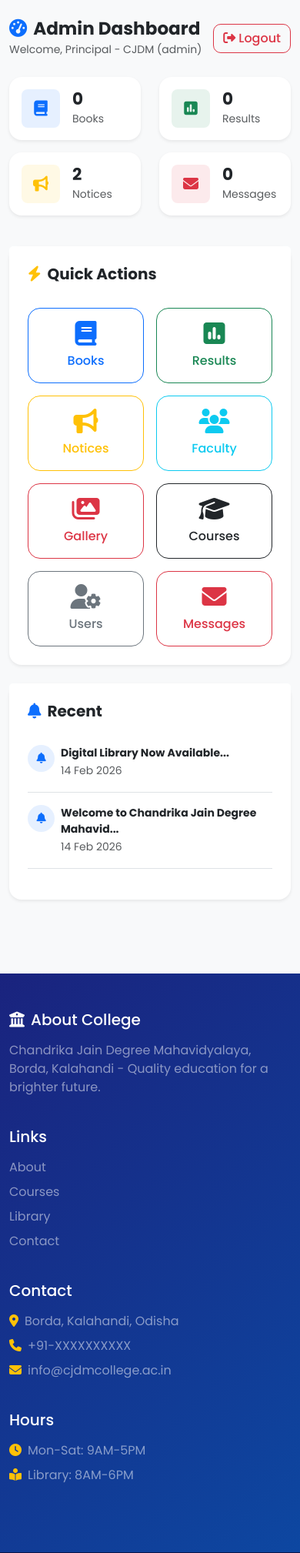
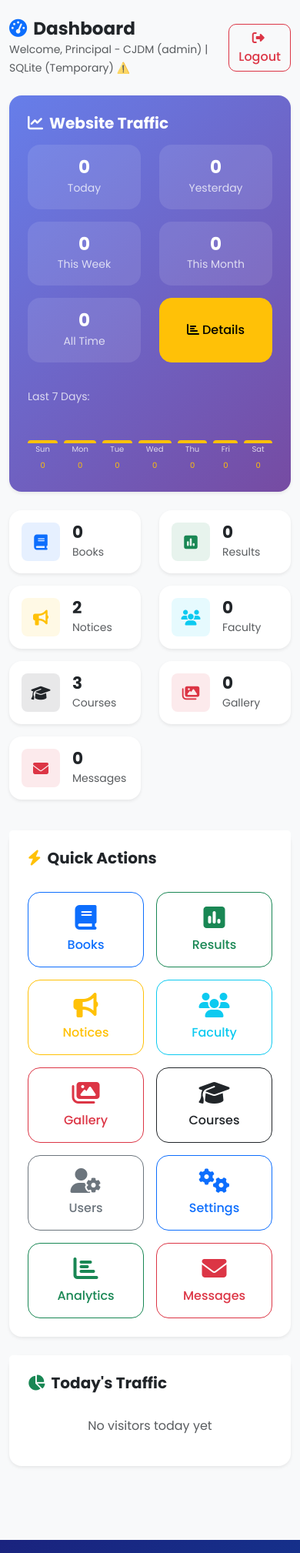
Before and after one commit to sobhit9777-hue/chandrika-jain-college, a Flask app: page /admin/dashboard in a window 390 px wide. Shown: the part 77-2095 px from the top of the page at 77% size. Run offline with Flask 3, Linux system fonts and the light colour scheme; a user stored in the database is signed in.

Commit message:
Update dashboard.html

```diff
--- a/templates/admin/dashboard.html
+++ b/templates/admin/dashboard.html
@@ -4,35 +4,158 @@
 <section class="py-4 bg-light" style="min-height:85vh;">
     <div class="container">
         <div class="d-flex justify-content-between align-items-center mb-4">
-            <div><h3 class="fw-bold mb-0"><i class="fas fa-tachometer-alt me-2 text-primary"></i>Admin Dashboard</h3><small class="text-muted">Welcome, {{ current_user.name }} ({{ current_user.role }})</small></div>
+            <div>
+                <h3 class="fw-bold mb-0"><i class="fas fa-tachometer-alt me-2 text-primary"></i>Dashboard</h3>
+                <small class="text-muted">Welcome, {{ current_user.name }} ({{ current_user.role }}) | {{ storage_type }}</small>
+            </div>
             <a href="{{ url_for('admin_logout') }}" class="btn btn-outline-danger"><i class="fas fa-sign-out-alt me-1"></i>Logout</a>
         </div>
+
+        <!-- ✅ TRAFFIC STATS -->
+        <div class="card border-0 shadow-sm rounded-4 mb-4" style="background:linear-gradient(135deg,#667eea,#764ba2);">
+            <div class="card-body p-4">
+                <h5 class="text-white fw-bold mb-3"><i class="fas fa-chart-line me-2"></i>Website Traffic</h5>
+                <div class="row text-center text-white">
+                    <div class="col-6 col-md-2 mb-3">
+                        <div class="bg-white bg-opacity-10 rounded-4 p-3">
+                            <h3 class="fw-bold mb-0">{{ traffic.today }}</h3>
+                            <small class="opacity-75">Today</small>
+                        </div>
+                    </div>
+                    <div class="col-6 col-md-2 mb-3">
+                        <div class="bg-white bg-opacity-10 rounded-4 p-3">
+                            <h3 class="fw-bold mb-0">{{ traffic.yesterday }}</h3>
+                            <small class="opacity-75">Yesterday</small>
+                        </div>
+                    </div>
+                    <div class="col-6 col-md-2 mb-3">
+                        <div class="bg-white bg-opacity-10 rounded-4 p-3">
+                            <h3 class="fw-bold mb-0">{{ traffic.this_week }}</h3>
+                            <small class="opacity-75">This Week</small>
+                        </div>
+                    </div>
+                    <div class="col-6 col-md-2 mb-3">
+                        <div class="bg-white bg-opacity-10 rounded-4 p-3">
+                            <h3 class="fw-bold mb-0">{{ traffic.this_month }}</h3>
+                            <small class="opacity-75">This Month</small>
+                        </div>
+                    </div>
+                    <div class="col-6 col-md-2 mb-3">
+                        <div class="bg-white bg-opacity-10 rounded-4 p-3">
+                            <h3 class="fw-bold mb-0">{{ traffic.total }}</h3>
+                            <small class="opacity-75">All Time</small>
+                        </div>
+                    </div>
+                    <div class="col-6 col-md-2 mb-3">
+                        <a href="{{ url_for('admin_analytics') }}" class="btn btn-warning w-100 h-100 d-flex align-items-center justify-content-center rounded-4">
+                            <span><i class="fas fa-chart-bar me-1"></i>Details</span>
+                        </a>
+                    </div>
+                </div>
+
+                <!-- 7 Day Chart -->
+                {% if daily_traffic %}
+                <div class="mt-3">
+                    <small class="text-white opacity-75">Last 7 Days:</small>
+                    <div class="d-flex align-items-end gap-2 mt-2" style="height:80px;">
+                        {% set max_count = daily_traffic|map(attribute='count')|max or 1 %}
+                        {% for day in daily_traffic %}
+                        <div class="text-center flex-fill">
+                            <div class="bg-warning rounded-top" style="height:{{ (day.count / max_count * 60)|int }}px; min-height:4px;"
+                                 title="{{ day.date }}: {{ day.count }} visitors"></div>
+                            <small class="text-white opacity-75 d-block" style="font-size:10px;">{{ day.day }}</small>
+                            <small class="text-warning" style="font-size:10px;">{{ day.count }}</small>
+                        </div>
+                        {% endfor %}
+                    </div>
+                </div>
+                {% endif %}
+            </div>
+        </div>
+
+        <!-- Content Stats -->
         <div class="row mb-4">
-            {% for key, icon, color in [('books','book','primary'),('results','poll','success'),('notices','bullhorn','warning'),('messages','envelope','danger')] %}
-            <div class="col-lg-3 col-md-4 col-6 mb-3"><div class="card border-0 shadow-sm rounded-4"><div class="card-body d-flex align-items-center p-3">
-                <div class="bg-{{ color }} bg-opacity-10 rounded-3 d-flex align-items-center justify-content-center me-3" style="width:50px;height:50px;"><i class="fas fa-{{ icon }} fa-lg text-{{ color }}"></i></div>
-                <div><h4 class="fw-bold mb-0">{{ stats[key] }}</h4><small class="text-muted">{{ key|title }}</small></div>
-            </div></div></div>
+            {% for key, icon, color in [('books','book','primary'),('results','poll','success'),('notices','bullhorn','warning'),('faculty','users','info'),('courses','graduation-cap','dark'),('gallery','images','danger'),('messages','envelope','danger')] %}
+            <div class="col-lg-3 col-md-4 col-6 mb-3">
+                <div class="card border-0 shadow-sm rounded-4">
+                    <div class="card-body d-flex align-items-center p-3">
+                        <div class="bg-{{ color }} bg-opacity-10 rounded-3 d-flex align-items-center justify-content-center me-3" style="width:50px;height:50px;">
+                            <i class="fas fa-{{ icon }} fa-lg text-{{ color }}"></i>
+                        </div>
+                        <div><h4 class="fw-bold mb-0">{{ stats[key] }}</h4><small class="text-muted">{{ key|title }}</small></div>
+                    </div>
+                </div>
+            </div>
             {% endfor %}
         </div>
+
+        <!-- Quick Actions -->
         <div class="row">
-            <div class="col-lg-8 mb-4"><div class="card border-0 shadow-sm rounded-4"><div class="card-header bg-white border-0 p-4 pb-0"><h5 class="fw-bold"><i class="fas fa-bolt me-2 text-warning"></i>Quick Actions</h5></div><div class="card-body p-4"><div class="row g-3">
-                {% for url, icon, color, label in [('manage_books','book','primary','Books'),('manage_results','poll','success','Results'),('manage_notices','bullhorn','warning','Notices'),('manage_faculty','users','info','Faculty'),('manage_gallery','images','danger','Gallery'),('manage_courses','graduation-cap','dark','Courses')] %}
-                <div class="col-md-4 col-6"><a href="{{ url_for(url) }}" class="btn btn-outline-{{ color }} w-100 p-3 rounded-4"><i class="fas fa-{{ icon }} fa-2x d-block mb-2"></i>{{ label }}</a></div>
-                {% endfor %}
-                {% if current_user.role == 'admin' %}
-                <div class="col-md-4 col-6"><a href="{{ url_for('manage_users') }}" class="btn btn-outline-secondary w-100 p-3 rounded-4"><i class="fas fa-user-cog fa-2x d-block mb-2"></i>Users</a></div>
-                <div class="col-md-4 col-6"><a href="{{ url_for('admin_messages') }}" class="btn btn-outline-danger w-100 p-3 rounded-4 position-relative"><i class="fas fa-envelope fa-2x d-block mb-2"></i>Messages{% if stats.messages > 0 %}<span class="position-absolute top-0 end-0 badge bg-danger rounded-pill">{{ stats.messages }}</span>{% endif %}</a></div>
-                {% endif %}
-            </div></div></div></div>
-            <div class="col-lg-4 mb-4"><div class="card border-0 shadow-sm rounded-4"><div class="card-header bg-white border-0 p-4 pb-0"><h5 class="fw-bold"><i class="fas fa-bell me-2 text-primary"></i>Recent</h5></div><div class="card-body p-4">
-                {% for notice in recent_notices %}
-                <div class="d-flex align-items-start mb-3 pb-3 border-bottom">
-                    <div class="bg-primary bg-opacity-10 rounded-circle d-flex align-items-center justify-content-center me-2" style="width:35px;height:35px;min-width:35px;"><i class="fas fa-bell text-primary small"></i></div>
-                    <div><small class="fw-bold d-block">{{ notice.title[:40] }}...</small><small class="text-muted">{{ notice.post_date.strftime('%d %b %Y') }}</small></div>
+            <div class="col-lg-8 mb-4">
+                <div class="card border-0 shadow-sm rounded-4">
+                    <div class="card-header bg-white border-0 p-4 pb-0">
+                        <h5 class="fw-bold"><i class="fas fa-bolt me-2 text-warning"></i>Quick Actions</h5>
+                    </div>
+                    <div class="card-body p-4">
+                        <div class="row g-3">
+                            {% for url, icon, color, label in [('manage_books','book','primary','Books'),('manage_results','poll','success','Results'),('manage_notices','bullhorn','warning','Notices'),('manage_faculty','users','info','Faculty'),('manage_gallery','images','danger','Gallery'),('manage_courses','graduation-cap','dark','Courses')] %}
+                            <div class="col-md-4 col-6">
+                                <a href="{{ url_for(url) }}" class="btn btn-outline-{{ color }} w-100 p-3 rounded-4">
+                                    <i class="fas fa-{{ icon }} fa-2x d-block mb-2"></i>{{ label }}
+                                </a>
+                            </div>
+                            {% endfor %}
+
+                            {% if current_user.role == 'admin' %}
+                            <div class="col-md-4 col-6">
+                                <a href="{{ url_for('manage_users') }}" class="btn btn-outline-secondary w-100 p-3 rounded-4">
+                                    <i class="fas fa-user-cog fa-2x d-block mb-2"></i>Users
+                                </a>
+                            </div>
+                            {% endif %}
+
+                            <!-- ✅ NEW Buttons -->
+                            <div class="col-md-4 col-6">
+                                <a href="{{ url_for('admin_settings') }}" class="btn btn-outline-primary w-100 p-3 rounded-4">
+                                    <i class="fas fa-cogs fa-2x d-block mb-2"></i>Settings
+                                </a>
+                            </div>
+                            <div class="col-md-4 col-6">
+                                <a href="{{ url_for('admin_analytics') }}" class="btn btn-outline-success w-100 p-3 rounded-4">
+                                    <i class="fas fa-chart-bar fa-2x d-block mb-2"></i>Analytics
+                                </a>
+                            </div>
+                            <div class="col-md-4 col-6">
+                                <a href="{{ url_for('admin_messages') }}" class="btn btn-outline-danger w-100 p-3 rounded-4 position-relative">
+                                    <i class="fas fa-envelope fa-2x d-block mb-2"></i>Messages
+                                    {% if stats.messages > 0 %}<span class="position-absolute top-0 end-0 badge bg-danger rounded-pill">{{ stats.messages }}</span>{% endif %}
+                                </a>
+                            </div>
+                        </div>
+                    </div>
                 </div>
-                {% endfor %}
-            </div></div></div>
+            </div>
+
+            <!-- Page Traffic Today -->
+            <div class="col-lg-4 mb-4">
+                <div class="card border-0 shadow-sm rounded-4">
+                    <div class="card-header bg-white border-0 p-4 pb-0">
+                        <h5 class="fw-bold"><i class="fas fa-chart-pie me-2 text-success"></i>Today's Traffic</h5>
+                    </div>
+                    <div class="card-body p-4">
+                        {% if page_traffic %}
+                        {% for page, count in page_traffic %}
+                        <div class="d-flex justify-content-between align-items-center mb-2 pb-2 border-bottom">
+                            <span><i class="fas fa-file me-2 text-primary"></i>{{ page|title }}</span>
+                            <span class="badge bg-primary rounded-pill">{{ count }}</span>
+                        </div>
+                        {% endfor %}
+                        {% else %}
+                        <p class="text-muted text-center">No visitors today yet</p>
+                        {% endif %}
+                    </div>
+                </div>
+            </div>
         </div>
     </div>
 </section>
```
